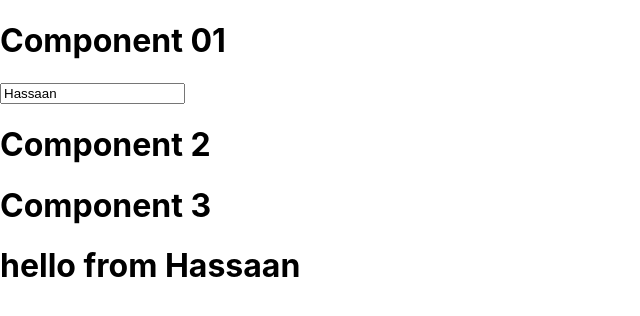
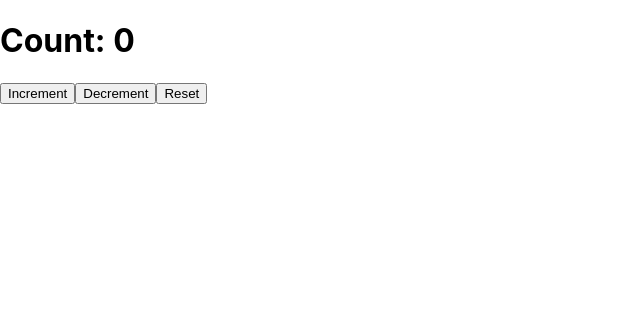
Before and after one commit to hassaan871/Interviewcls, a React (Create React App) app: page / in a window 1280 px wide. Shown: the top 316 px of the page, without its empty margins (0-640 px from the left). Built offline with nearby package versions, Linux system fonts and the light colour scheme.

Commit message:
useReducer hook

```diff
--- a/src/App.jsx
+++ b/src/App.jsx
@@ -1,54 +1,102 @@
+import { type } from "@testing-library/user-event/dist/type";
 import ParentComponent from "./components/ParentComponent"
 import RenderCountTracker from "./components/RenderCountTracker.js/RenderCountTracker";
-import {useState, createContext, useContext} from 'react';
+import { useState, createContext, useContext, useReducer } from 'react';
 
 const UserContext = createContext();
+
+// const initialTodos = [{
+//   id:1,
+//   title:"Todo 1",
+//   complete: false
+// },{
+//   id:2,
+//   title:"Todo 2",
+//   complete: true
+// }];
+
+
+// const [count, setCount] = useState(0);
+
+const initialState = { count: 0 };
+const reducer = (state, action) => {
+  if (action.type === "increment") {
+    return { count: state.count + 1 }
+  } else if (action.type === "decrement") {
+    return { count: state.count - 1 }
+  } else if (action.type === "reset") {
+    return initialState;
+  } else {
+    throw new Error("Unknown action type");
+    ;
+
+  }
+}
+
+
 const App = () => {
-  const [user, setUser] = useState('Hassaan');
-  const handleChange = (event) => {
-    setUser(event.target.value);
-  }
-
-  return(
-    // <ParentComponent />
-    // <RenderCountTracker />
-    <UserContext.Provider value={user}>
-      <h1>Component 01</h1>
-      <input
-        type="text"
-        value={user}
-        onChange={handleChange}
-        placeholder="type something"
-      />
-      <Component2/>
-    </UserContext.Provider>
-
+  return (
+    <ReducerHook />
   )
 }
 
-function Component2(){
-  return(
+const ReducerHook = () => {
+  const [state, dispatch] = useReducer(reducer, initialState);
+  return (
+    <div>
+      <h1>Count: {state.count}</h1>
+      <button onClick={() => { dispatch({ type: "increment" }) }}>Increment</button>
+      <button onClick={() => { dispatch({ type: "decrement" }) }}>Decrement</button>
+      <button onClick={() => { dispatch({ type: "reset" }) }}>Reset</button>
+    </div>
+  )
+}
+// const App = () => {
+//   const [user, setUser] = useState('Hassaan');
+//   const handleChange = (event) => {
+//     setUser(event.target.value);
+//   }
+
+//   return(
+//     // <ParentComponent />
+//     // <RenderCountTracker />
+//     <UserContext.Provider value={user}>
+//       <h1>Component 01</h1>
+//       <input
+//         type="text"
+//         value={user}
+//         onChange={handleChange}
+//         placeholder="type something"
+//       />
+//       <Component2/>
+//     </UserContext.Provider>
+
+//   )
+// }
+
+function Component2() {
+  return (
     <>
-    <h1>Component 2</h1>
-    <Component3/>
+      <h1>Component 2</h1>
+      <Component3 />
     </>
   )
 }
 
-function Component3(){
-  return(
+function Component3() {
+  return (
     <>
-    <h1>Component 3</h1>
-    <Component4/>
+      <h1>Component 3</h1>
+      <Component4 />
     </>
   )
 }
 
-function Component4(){
+function Component4() {
   const user = useContext(UserContext);
-  return(
+  return (
     <>
-    <h1>{`hello from ${user}`}</h1>
+      <h1>{`hello from ${user}`}</h1>
     </>
   )
 }
```
